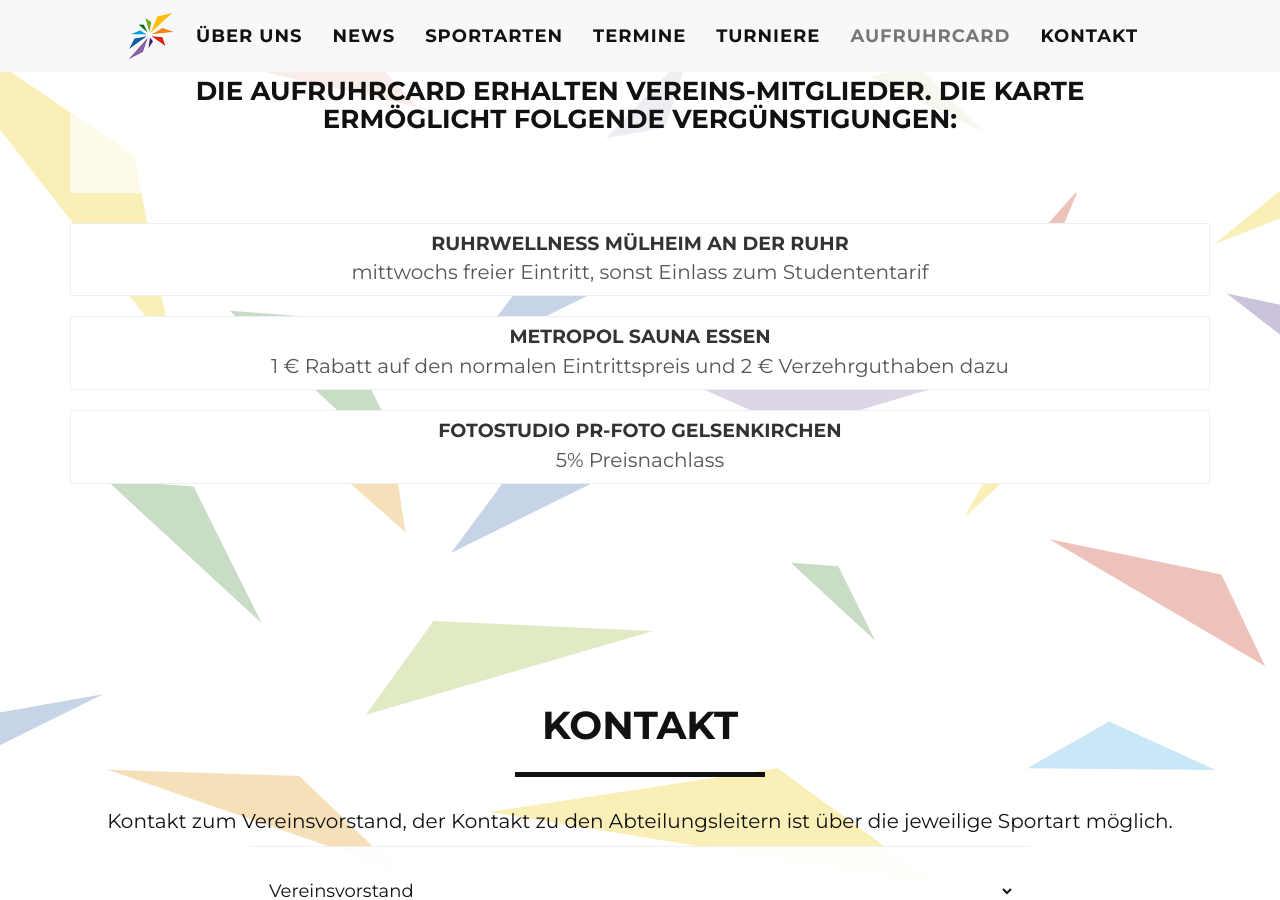
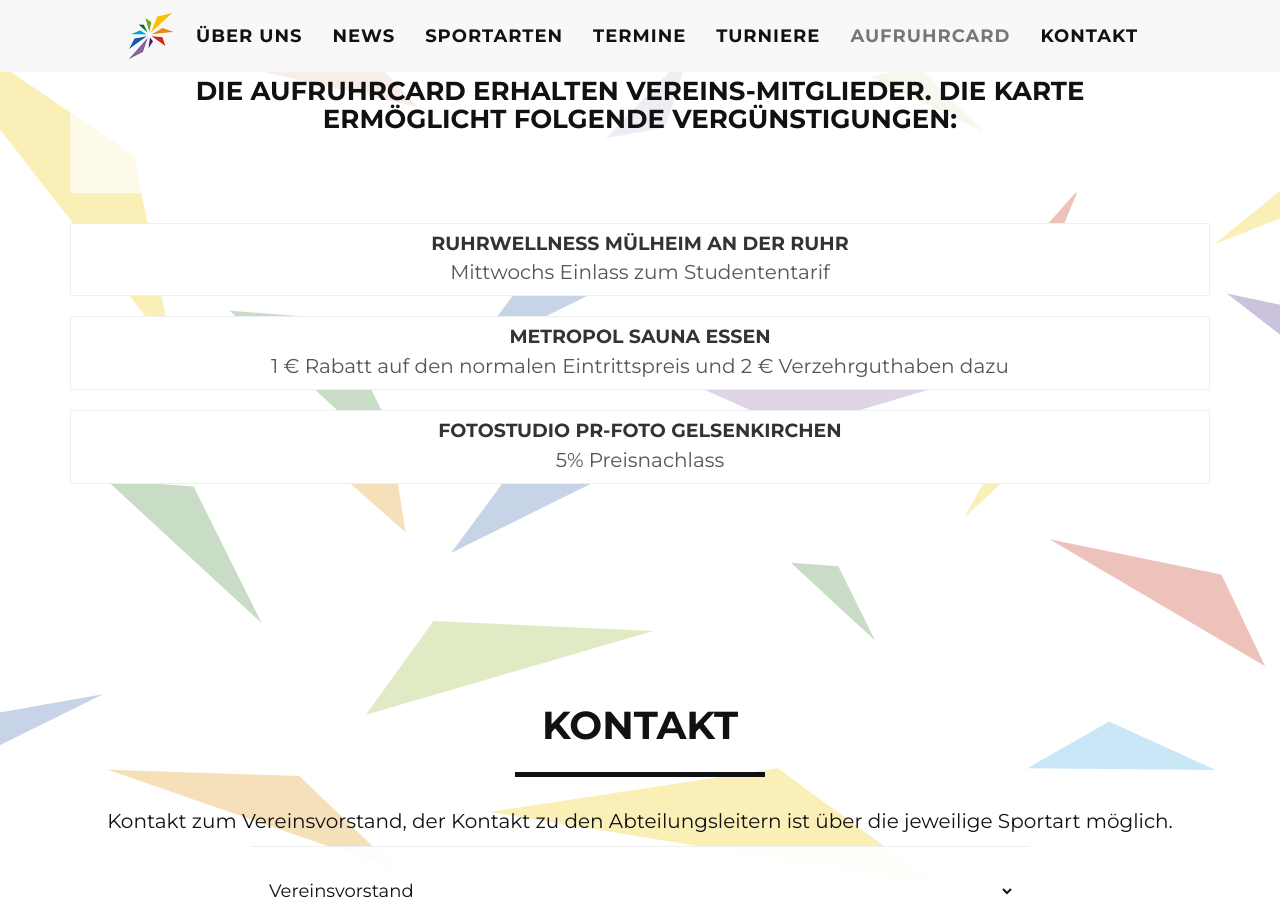
Before and after one commit to scarweb/scarweb.github.io, a Jekyll site: the page built from index.html, in a window 1280 px wide and 900 px high, scrolled down 4952 px. Built offline with Jekyll 4.4.1, drawn with Linux system fonts in a browser that asks for light colours; comment, search, counter and statistics services are not loaded.

Commit message:
Update sponsoren.yml

```diff
--- a/_data/sponsoren.yml
+++ b/_data/sponsoren.yml
@@ -1,6 +1,6 @@
 - name: Ruhrwellness Mülheim an der Ruhr
   logo: phoenix.jpg
-  text: mittwochs freier Eintritt, sonst Einlass zum Studententarif
+  text: Mittwochs Einlass zum Studententarif
   link: http://www.ruhrwellness.de
 
 - name: Metropol Sauna Essen
```
